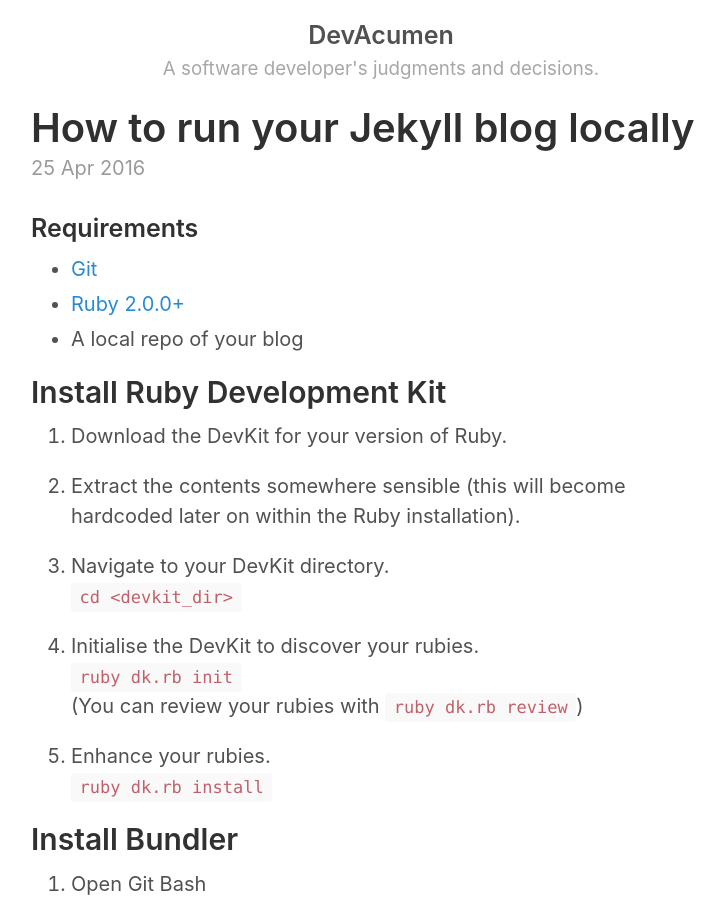
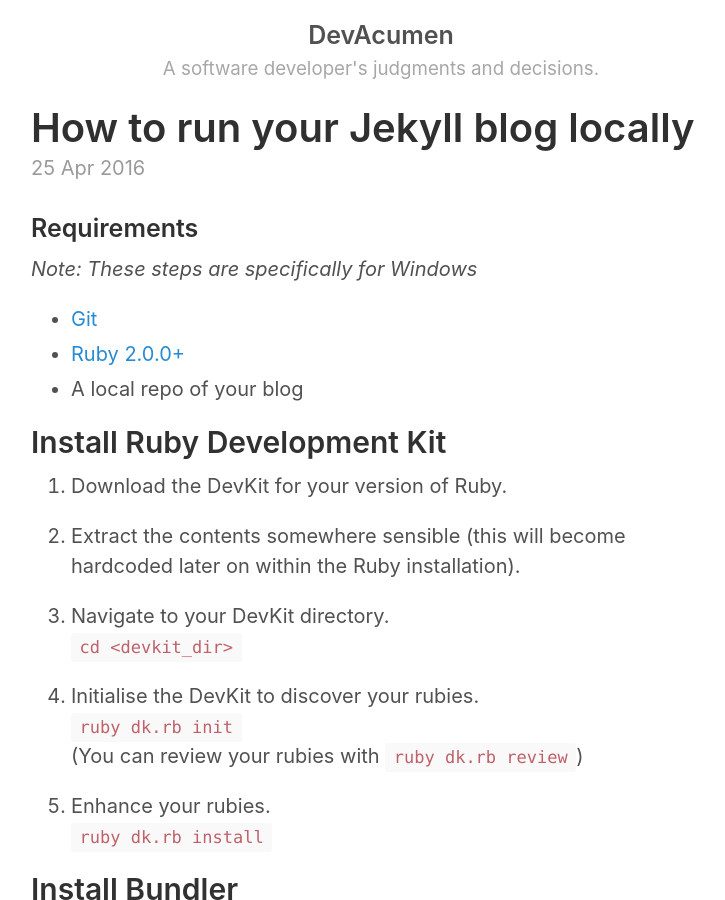
Before and after one commit to AndyRN/devacumen, a Jekyll site: the page built from _posts/2016-04-25-how-to-run-your-jekyll-blog-locally.md, in a window 1280 px wide and 900 px high. Shown: the whole window, without its empty margins (259-984 px from the left). Built offline with Jekyll 4.4.1, drawn with Linux system fonts in a browser that asks for light colours.

Commit message:
Update 2016-04-25-how-to-run-your-jekyll-blog-locally.md
Include a "windows specific" note.

```diff
--- a/_posts/2016-04-25-how-to-run-your-jekyll-blog-locally.md
+++ b/_posts/2016-04-25-how-to-run-your-jekyll-blog-locally.md
@@ -4,6 +4,8 @@
 ---
 
 ### Requirements
+
+<i>Note: These steps are specifically for Windows</i>
 
 * <a href="https://git-scm.com/">Git</a>
 * <a href="http://rubyinstaller.org/downloads/">Ruby 2.0.0+</a>
@@ -76,6 +78,5 @@
 </code>
 
 4. Visit your blog! (default URL)
-{% highlight text %}
-http://localhost:4000
-{% endhighlight %}
+
+        http://localhost:4000
```
